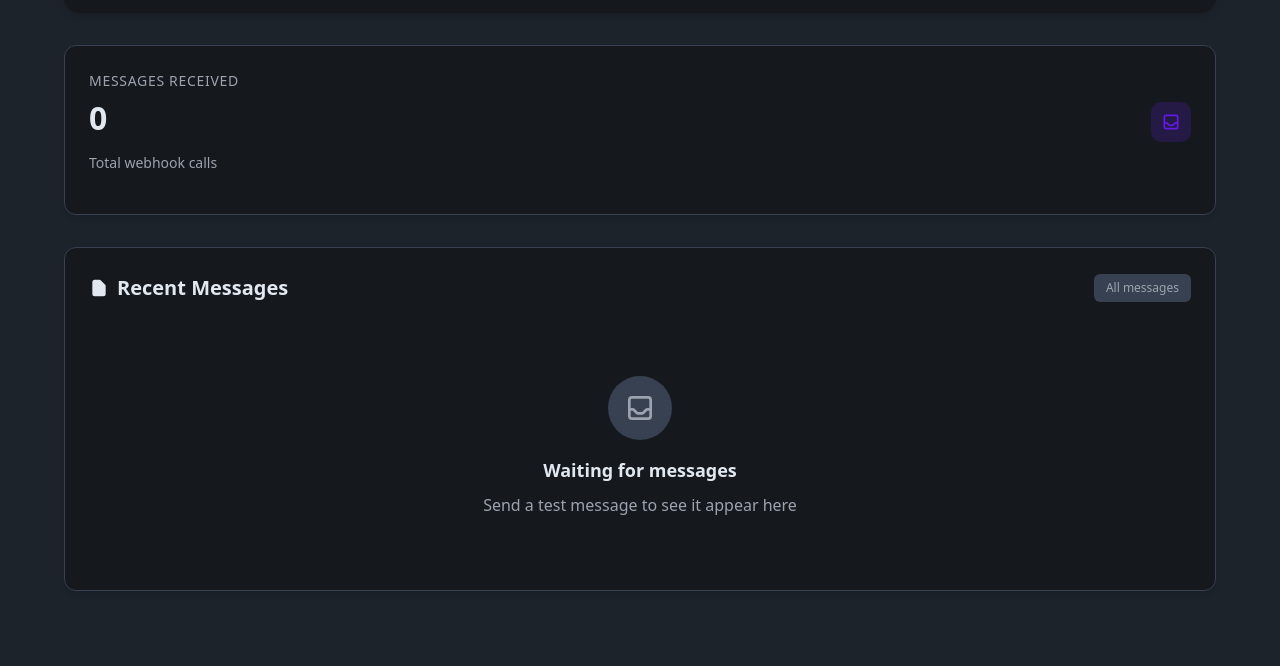
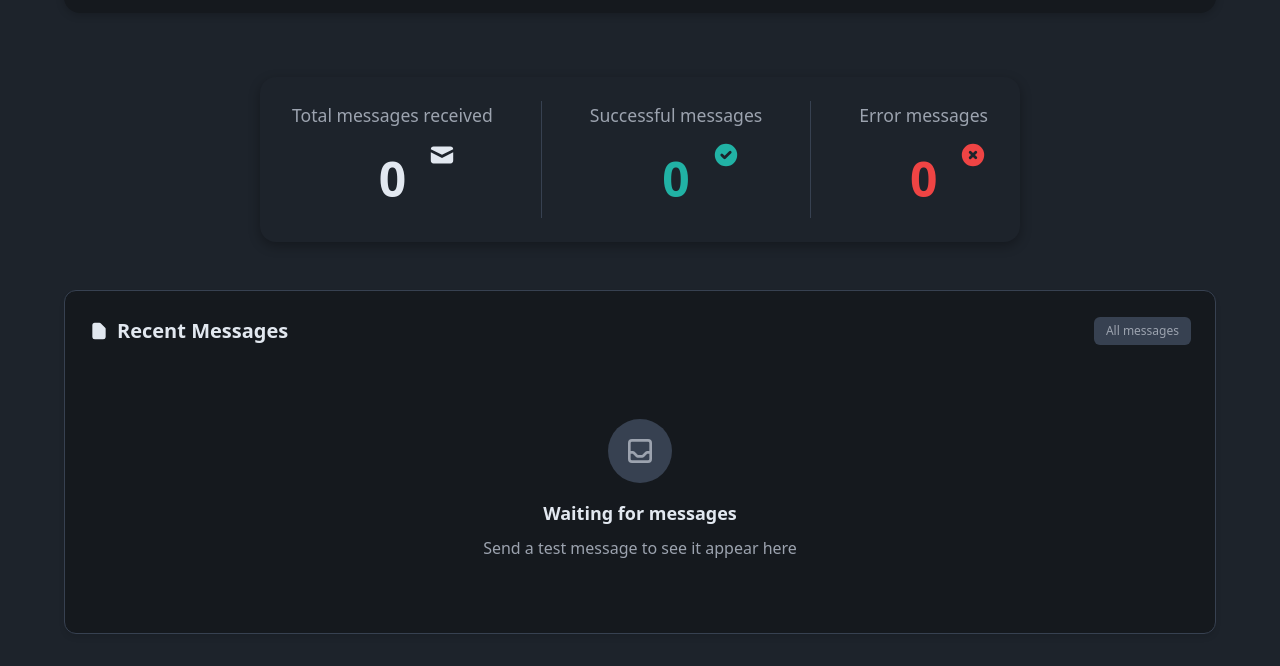
Before and after one commit to simona-tkww/databus-testing, a plain HTML site: page index.html in a window 1280 px wide. Both pictures are taken after a click on the link "Messages". Shown: the part 171-837 px from the top of the page. Drawn offline with Linux system fonts and the light colour scheme; no server answers.

Commit message:
fixed messages notifications

```diff
--- a/index.html
+++ b/index.html
@@ -496,7 +496,7 @@
 
     <div class="container">
         <!-- Setup Section -->
-        <div id="setup-section" class="content-section">
+        <div id="setup-section" class="content-section" style="display: block;">
             <!-- Stats Grid -->
             <div class="stats-grid">
                 <!-- Server Status -->
@@ -545,18 +545,45 @@
 
         <!-- Messages Section -->
         <div id="messages-section" class="content-section" style="display: none;">
-            <!-- Message Count Card -->
-            <div class="stats-grid" style="margin-bottom: 2rem;">
-                <div class="stat-card">
-                    <div class="stat-header">
-                        <div>
-                            <div class="stat-title">Messages Received</div>
-                            <div class="stat-value" id="messageCount">0</div>
-                            <div class="stat-description">Total webhook calls</div>
+            <!-- Message Count Cards -->
+            <div style="display: flex; justify-content: center; margin-bottom: 3rem; margin-top: 2rem;">
+                <div style="background-color: #1d232b; border-radius: 16px; padding: 1.5rem 0; box-shadow: 0 4px 12px rgba(0, 0, 0, 0.3); display: flex;">
+                    <!-- Total Messages -->
+                    <div style="text-align: center; padding: 0 2rem;">
+                        <div style="font-size: 1.1rem; color: #9ca3af; margin-bottom: 0.75rem; font-weight: 500;">Total messages received</div>
+                        <div style="position: relative; display: inline-block;">
+                            <div style="font-size: 3rem; font-weight: 700; color: #e2e8f0;" id="messageCount2">0</div>
+                            <svg xmlns="http://www.w3.org/2000/svg" viewBox="0 0 20 20" fill="currentColor" style="position: absolute; top: 0; right: -50px; width: 28px; height: 28px; color: #e2e8f0;">
+                                <path d="M2.003 5.884L10 9.882l7.997-3.998A2 2 0 0016 4H4a2 2 0 00-1.997 1.884z"></path>
+                                <path d="M18 8.118l-8 4-8-4V14a2 2 0 002 2h12a2 2 0 002-2V8.118z"></path>
+                            </svg>
                         </div>
-                        <div class="stat-icon primary">
-                            <svg width="20" height="20" viewBox="0 0 24 24" fill="none" stroke="currentColor">
-                                <path stroke-linecap="round" stroke-linejoin="round" stroke-width="2" d="M20 13V6a2 2 0 00-2-2H6a2 2 0 00-2 2v7m16 0v5a2 2 0 01-2 2H6a2 2 0 01-2-2v-5m16 0h-2.586a1 1 0 00-.707.293l-2.414 2.414a1 1 0 01-.707.293h-3.172a1 1 0 01-.707-.293l-2.414-2.414A1 1 0 006.586 13H4"/>
+                    </div>
+
+                    <!-- Vertical Separator -->
+                    <div style="width: 1px; background-color: #374151; margin: 0 1rem;"></div>
+
+                    <!-- Successful Messages -->
+                    <div style="text-align: center; padding: 0 2rem;">
+                        <div style="font-size: 1.1rem; color: #9ca3af; margin-bottom: 0.75rem; font-weight: 500;">Successful messages</div>
+                        <div style="position: relative; display: inline-block;">
+                            <div style="font-size: 3rem; font-weight: 700; color: #21b2a5;" id="successCount">0</div>
+                            <svg xmlns="http://www.w3.org/2000/svg" viewBox="0 0 20 20" fill="currentColor" style="position: absolute; top: 0; right: -50px; width: 28px; height: 28px; color: #21b2a5;">
+                                <path fill-rule="evenodd" d="M10 18a8 8 0 100-16 8 8 0 000 16zm3.707-9.293a1 1 0 00-1.414-1.414L9 10.586 7.707 9.293a1 1 0 00-1.414 1.414l2 2a1 1 0 001.414 0l4-4z" clip-rule="evenodd"></path>
+                            </svg>
+                        </div>
+                    </div>
+
+                    <!-- Vertical Separator -->
+                    <div style="width: 1px; background-color: #374151; margin: 0 1rem;"></div>
+
+                    <!-- Error Messages -->
+                    <div style="text-align: center; padding: 0 2rem;">
+                        <div style="font-size: 1.1rem; color: #9ca3af; margin-bottom: 0.75rem; font-weight: 500;">Error messages</div>
+                        <div style="position: relative; display: inline-block;">
+                            <div style="font-size: 3rem; font-weight: 700; color: #ef4444;" id="errorCount">0</div>
+                            <svg xmlns="http://www.w3.org/2000/svg" viewBox="0 0 20 20" fill="currentColor" style="position: absolute; top: 0; right: -50px; width: 28px; height: 28px; color: #ef4444;">
+                                <path fill-rule="evenodd" d="M10 18a8 8 0 100-16 8 8 0 000 16zM8.707 7.293a1 1 0 00-1.414 1.414L8.586 10l-1.293 1.293a1 1 0 101.414 1.414L10 11.414l1.293 1.293a1 1 0 001.414-1.414L11.414 10l1.293-1.293a1 1 0 00-1.414-1.414L10 8.586 8.707 7.293z" clip-rule="evenodd"></path>
                             </svg>
                         </div>
                     </div>
@@ -627,8 +654,9 @@
     </script>
     <script>
         let messageCount = 0;
-        const messageCountEl = document.getElementById('messageCount');
-        const serverStatus = document.getElementById('serverStatus');
+        const messageCountEl2 = document.getElementById('messageCount2');
+        const successCountEl = document.getElementById('successCount');
+        const errorCountEl = document.getElementById('errorCount');
         const emptyState = document.getElementById('emptyState');
         const messagesList = document.getElementById('messagesList');
 
@@ -693,8 +721,10 @@
                         lastMessagesHash = currentHash;
                         lastMessageCountFetched = data.totalCount;
 
-                        // Update count
-                        messageCountEl.textContent = data.totalCount;
+                        // Update counts from API response
+                        if (messageCountEl2) messageCountEl2.textContent = data.totalCount;
+                        if (successCountEl) successCountEl.textContent = data.successCount || 0;
+                        if (errorCountEl) errorCountEl.textContent = data.errorCount || 0;
 
                         if (data.messages.length > 0) {
                             emptyState.style.display = 'none';
@@ -715,23 +745,12 @@
         }
 
         // Initialize on page load
-        function initialize() {
-            updateServerStatus(false);
-            updateTunnelStatus('');
-            checkServerStatus();
-            checkTunnelStatus();
-            fetchMessages();
-        }
+        fetchMessages();
 
         // Poll for updates every 2 seconds
         setInterval(() => {
             fetchMessages();
-            checkServerStatus();
-            checkTunnelStatus();
         }, 2000);
-
-        // Initialize when page loads
-        initialize();
     </script>
 </body>
 </html>
```
Also changed, not shown: server.js (+10 -1 lines).
